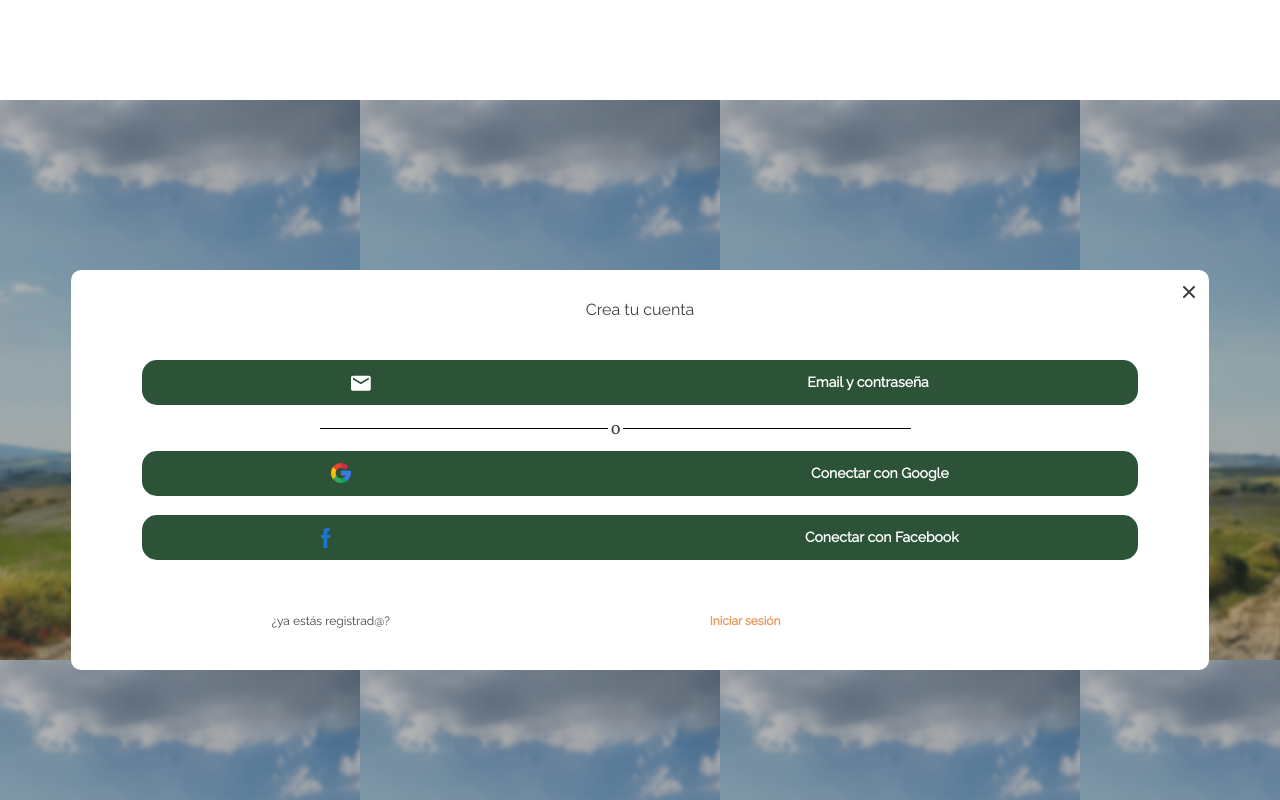
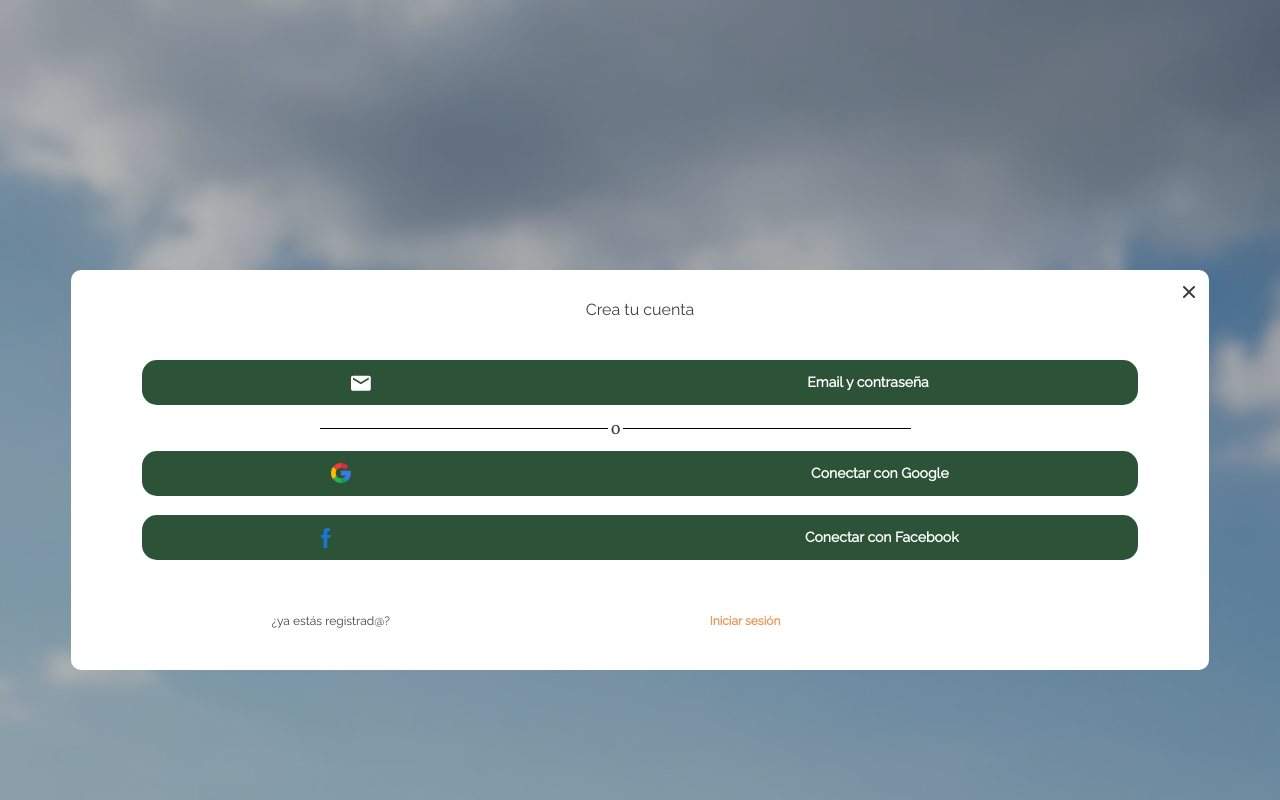
Before and after one commit to chente85417/Trust2Travel, a React (Create React App) app: page /inicio in a window 1280 px wide. Built offline with nearby package versions, Linux system fonts and the light colour scheme; the HTML template or start-up script is replaced by a standard one.

Commit message:
trial for upper blank border

```diff
--- a/src/Routing/LoginFront/LoginFront.scss
+++ b/src/Routing/LoginFront/LoginFront.scss
@@ -1,12 +1,16 @@
 @import url('https://fonts.googleapis.com/css2?family=Raleway&display=swap');
 @import url('https://fonts.googleapis.com/css2?family=Merriweather&display=swap');
+
+/*$upper-margin: 12.5vh;*/
+$upper-margin: 0vh;
 
 #loginFrontContainer{
     position: absolute;
     width: 100%;
-    height: 87.5vh;
-    margin-top: 12.5vh;
+    height: calc(100vh - #{$upper-margin});
+    margin-top: #{$upper-margin};
     background-image: url("../../assets/bkg-loginFront.png");
+    background-size: cover;
     & #controlsContainer{
         position: relative;
         display: flex;
@@ -16,7 +20,7 @@
         width: 88.9%;
         height: 50vh;
         margin: auto;
-        margin-top: 21.25vh;
+        margin-top: calc(33.75vh - #{$upper-margin});
         border-radius: 1.25vh;
         background-color: white;
         & #closeContainer{
```
